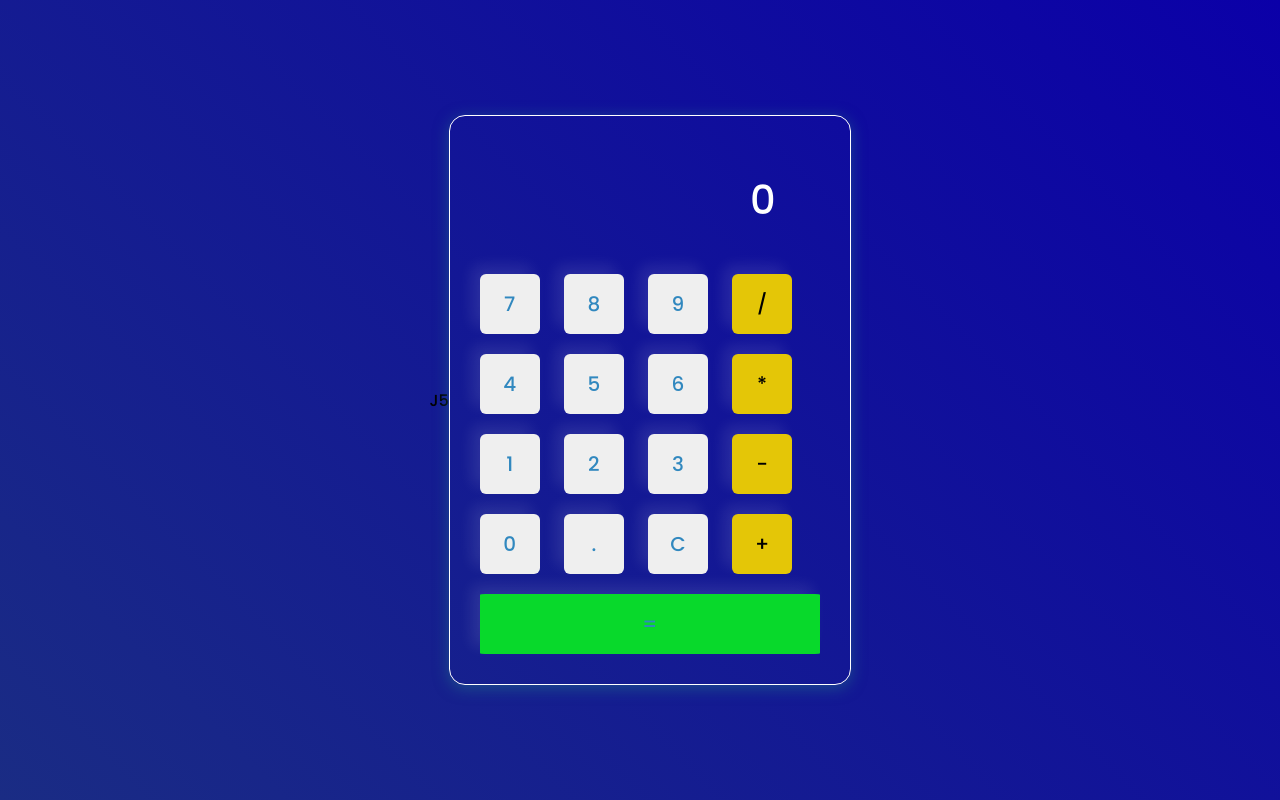
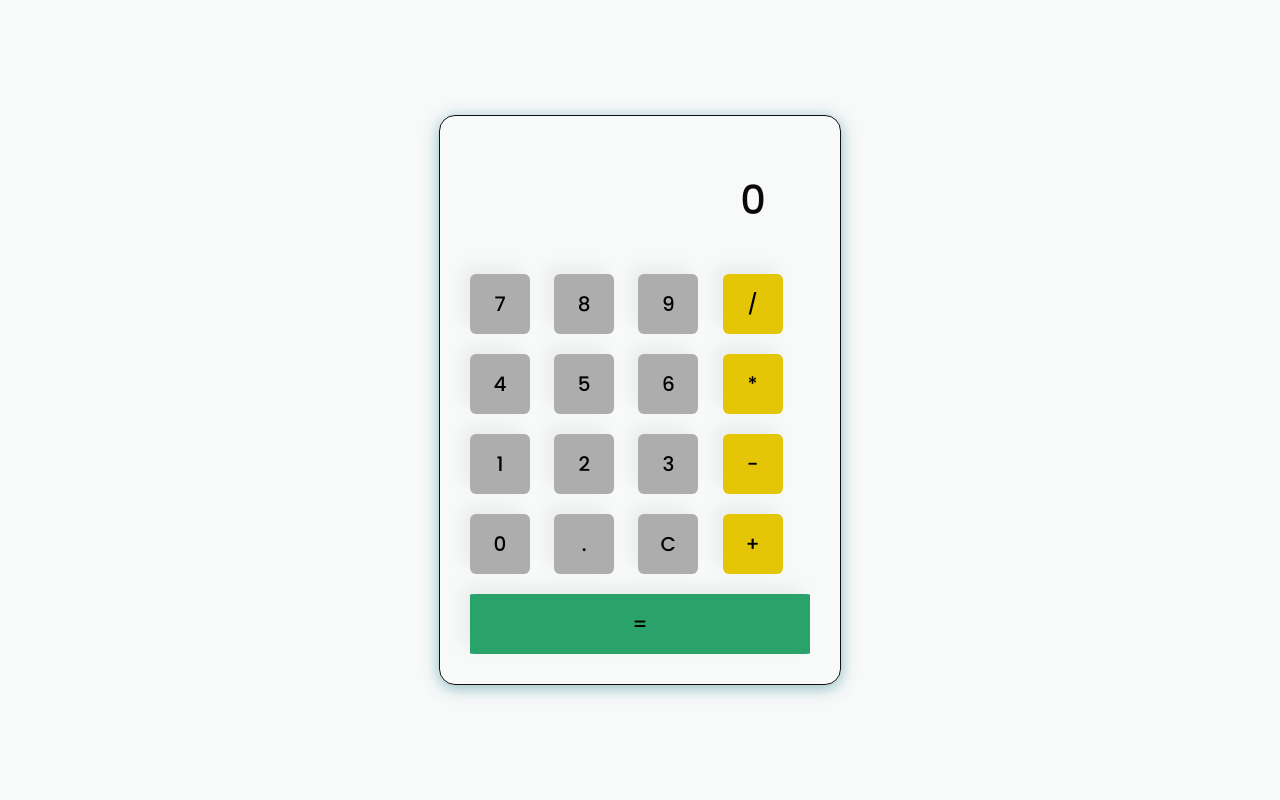
Before and after one commit to monariid/kaliki, a plain HTML site: page index.html in a window 1280 px wide. Drawn offline with Linux system fonts and the light colour scheme.

Commit message:
second commit

```diff
--- a/index.html
+++ b/index.html
@@ -2,7 +2,7 @@
 <!-- its an html kaliki that is developed by J5-Tech -->
 <!-- contact me here: https://t.me/nshuti_j5 -->
 <html lang="en">
-  <head><center>J5</center>
+  <head><center></center>
     <meta charset="UTF-8" />
     <meta http-equiv="X-UA-Compatible" content="IE=edge" />
     <meta name="viewport" content="width=device-width, initial-scale=1.0" />
--- a/style.css
+++ b/style.css
@@ -14,11 +14,11 @@ body{
     display: flex;
     justify-content: center;
     align-items: center;
-    background: linear-gradient(45deg, #1a2c84, #0b00a8);
+    background: linear-gradient(45deg, #F8F9F9, #F8F9F9);
 }
 
 .calculator{
-    border: 1px solid #ffffff;
+    border: 1px solid #131010;
     padding: 20px;
     border-radius: 16px;
     background: transparent;
@@ -36,11 +36,11 @@ input{
     font-size: 40px;
     text-align: right;
     cursor: pointer;
-    color: #ffffff;
+    color: #1c1717;
 }
 
 input::placeholder{
-    color: #ffffff;
+    color: #0d0808;
 }
 
 button{
@@ -48,15 +48,16 @@ button{
     width: 60px;
     height: 60px;
     margin: 10px;
+    background-color: #adadad;
     border-radius: 10%;
-    color: #3188bf;
+    color: #000000;
     font-size: 20px;
-    box-shadow: -8px -8px 15px rgba(255, 255, 255, 0.1);
+    box-shadow: -8px -8px 15px rgb(130, 130, 130, 0.1);
     cursor: pointer;
 }
 
 .equalBtn{
-    background-color: #08d92b;
+    background-color: #29a36a;
     border-radius: 1.5%;
     width: 340px;
 }
```
